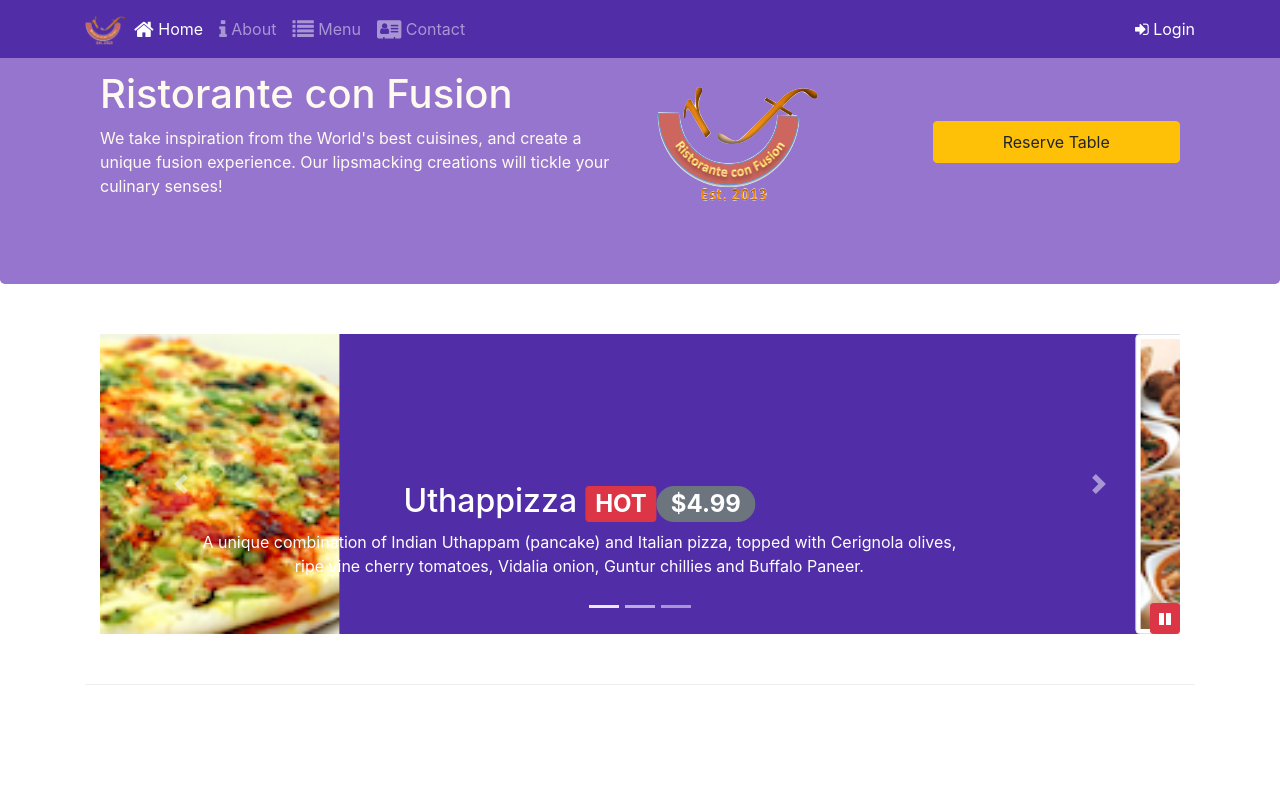
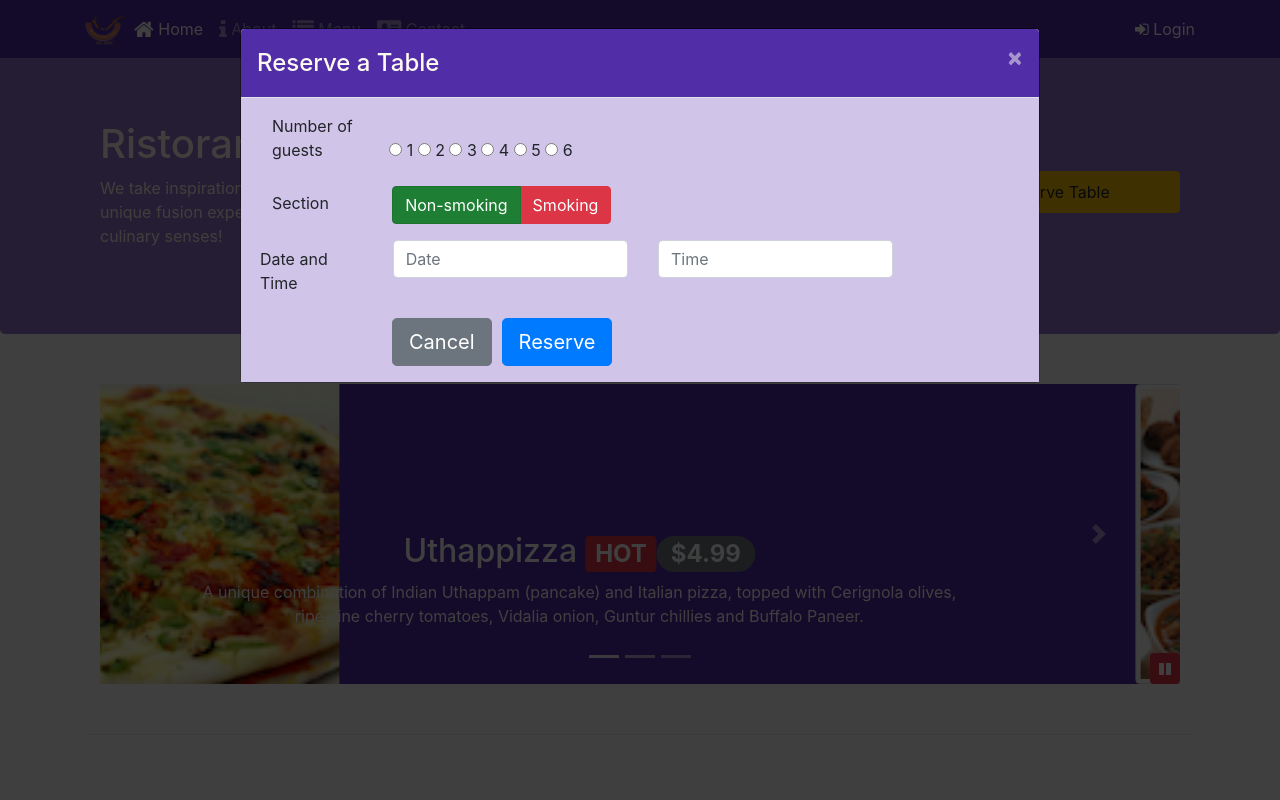
Before and after one commit to Yashkhandelwal03/Hotel-Project, a website: page index.html in a window 1280 px wide. Shown: the top 800 px of the page. Drawn offline with nearby package versions, Linux system fonts and the light colour scheme.

Commit message:
Completion Of assignment 4

```diff
--- /dev/null
+++ b/CSS/styles-old.css
@@ -0,0 +1,81 @@
+.row-header{
+    margin:0px auto;
+    padding:0px;
+}
+
+.row-content {
+    margin:0px auto;
+    padding: 50px 0px 50px 0px;
+    border-bottom: 1px ridge;
+    min-height:400px;
+}
+
+.footer{
+    background-color: #D1C4E9;
+    margin:0px auto;
+    padding: 20px 0px 20px 0px;
+}
+
+.jumbotron {
+    padding:70px 30px 70px 30px;
+    margin:0px auto;
+    background: #9575CD ;
+    color:floralwhite;
+}
+
+address{
+    font-size:80%;
+    margin:0px;
+    color:#0f0f0f;
+}
+
+body{
+    padding:50px 0px 0px 0px;
+    z-index:0;
+}
+
+#date{
+    margin-left:15px ;
+}
+#button{
+    margin-left: 152px;
+}
+#button-1{
+    margin-left: 10px;
+}
+#smoking{
+    margin-left: 15px;
+}
+.navbar-dark {
+     background-color: #512DA8;
+}
+.tab-content {
+    border-left: 1px solid #ddd;
+    border-right: 1px solid #ddd;
+    border-bottom: 1px solid #ddd;
+    padding: 10px;
+}
+.carousel {
+    background:#512DA8;
+}
+
+.carousel-item {
+  height: 300px;
+}
+#carouselButton {
+    right:0px;
+    position: absolute;
+    bottom: 0px;
+    z-index: 1;
+}
+
+.carousel-item img {
+    position: absolute;
+    top: 0;
+    left: 0;
+    min-height: 300px;
+}
+
+input[type="radio"]{
+    margin-left:  20px ;
+  }
--- /dev/null
+++ b/CSS/styles.less
@@ -0,0 +1,76 @@
+@lt-gray: #ddd;
+@background-dark: #512DA8;
+@background-light: #9575CD;
+@background-pale: #D1C4E9;
+
+// Height variables
+@carousel-item-height: 300px;
+
+.zero-margin (@pad-up-dn: 0px, @pad-left-right: 0px) {
+	margin:0px auto;
+	padding: @pad-up-dn @pad-left-right;
+}
+
+.row-header{
+    .zero-margin();
+}
+
+.row-content {
+    .zero-margin(50px,0px);
+    border-bottom: 1px ridge;
+    min-height:400px;
+}
+
+.footer{
+    background-color: @background-pale;
+    .zero-margin(20px, 0px);
+}
+
+.jumbotron {
+    .zero-margin(70px,30px);
+    background: @background-light ;
+    color:floralwhite;
+}
+
+address{
+    font-size:80%;
+    margin:0px;
+    color:#0f0f0f;
+}
+
+body{
+    padding:50px 0px 0px 0px;
+    z-index:0;
+}
+
+.navbar-dark {
+     background-color: @background-dark;
+}
+
+.tab-content {
+    border-left: 1px solid @lt-gray;
+    border-right: 1px solid @lt-gray;
+    border-bottom: 1px solid @lt-gray;
+    padding: 10px;
+}
+
+.carousel {
+    background:@background-dark;
+
+    .carousel-item {
+        height: @carousel-item-height;
+        img {
+            position: absolute;
+            top: 0;
+            left: 0;
+            min-height: 300px;
+        }
+    }
+}
+
+#carouselButton {
+    right:0px;
+    position: absolute;
+    bottom: 0px;
+    z-index: 1;
+}
--- /dev/null
+++ b/CSS/styles.scss
@@ -0,0 +1,88 @@
+$lt-gray: #ddd;
+$background-dark: #512DA8;
+$background-light: #9575CD;
+$background-pale: #D1C4E9;
+
+// Height variables
+$carousel-item-height: 300px;
+
+@mixin zero-margin($pad-up-dn, $pad-left-right) {
+	margin:0px auto;
+	padding: $pad-up-dn $pad-left-right;
+}
+.row-header{
+    @include zero-margin(0px,0px);
+}
+
+.row-content {
+    @include zero-margin(50px,0px);
+    border-bottom: 1px ridge;
+    min-height:400px;
+}
+.modal-header{
+    background-color: $background-dark;
+}
+.modal-body{
+    background-color: $background-pale;
+}
+.modal-title{
+    color: floralwhite;
+}
+.close{
+    color: floralwhite;
+}
+
+
+.footer{
+    background-color: $background-pale;
+    @include zero-margin(20px, 0px);
+}
+
+.jumbotron {
+    @include zero-margin(70px,30px);
+    background: $background-light ;
+    color:floralwhite;
+}
+
+address{
+    font-size:80%;
+    margin:0px;
+    color:#0f0f0f;
+}
+
+body{
+    padding:50px 0px 0px 0px;
+    z-index:0;
+}
+
+.navbar-dark {
+     background-color: $background-dark;
+}
+
+.tab-content {
+    border-left: 1px solid $lt-gray;
+    border-right: 1px solid $lt-gray;
+    border-bottom: 1px solid $lt-gray;
+    padding: 10px;
+}
+
+.carousel {
+    background:$background-dark;
+
+    .carousel-item {
+        height: $carousel-item-height;
+        img {
+            position: absolute;
+            top: 0;
+            left: 0;
+            min-height: 300px;
+        }
+    }
+}
+
+#carouselButton {
+    right:0px;
+    position: absolute;
+    bottom: 0px;
+    z-index: 1;
+}
--- a/index.html
+++ b/index.html
@@ -30,8 +30,8 @@
                     <li class="nav-item"><a class="nav-link" href="./contactus.html"><span class="fa fa-address-card fa-lg"></span> Contact</a></li>
                </ul>
                <span class="navbar-text">
-                <a data-toggle="modal" data-target="#loginModal">
-                <span class="fa fa-sign-in"></span> Login</a>
+                <a >
+                <span class="fa fa-sign-in" id="Login"></span> Login</a>
                </span>
            </div>
 
@@ -88,8 +88,7 @@
                 </div>
                 <div class="col-12 col-sm-3 align-self-center">
 
-                    <a role="button" href="#card" class="btn btn-warning nav-link btn-block"
-                    data-toggle="modal" data-target="#buttonModal">Reserve Table</a>
+                    <a role="button" href="#card" class="btn btn-warning nav-link btn-block" id="Reserve">Reserve Table</a>
 
                 </div>
             </div>
@@ -425,6 +424,21 @@
 
             });
         </script>
+            <script>
+                $(document).ready(function(){
+                    $('#loginModal').modal('toggle');
+
+                    $("#Login").click(function(){
+                        $('#loginModal').modal('show');
+                    });
+
+
+                    $('#buttonModal').modal('toggle');
+                    $("#Reserve").click(function(){
+                        $('#buttonModal').modal('show');
+                    });
+                });
+            </script>
 
 
 </body>
```
Also changed, not shown: package.json (+6 -4 lines), CSS/styles.css, 1 other file.
